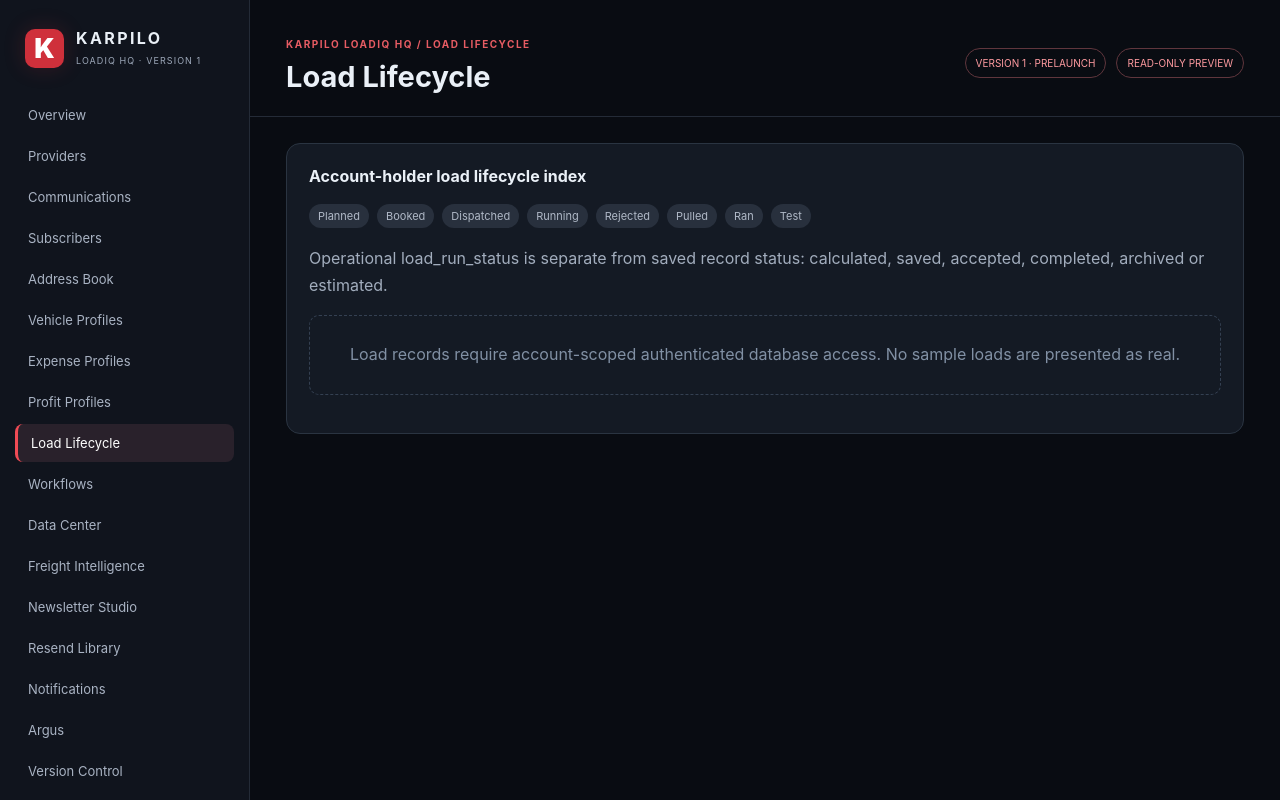
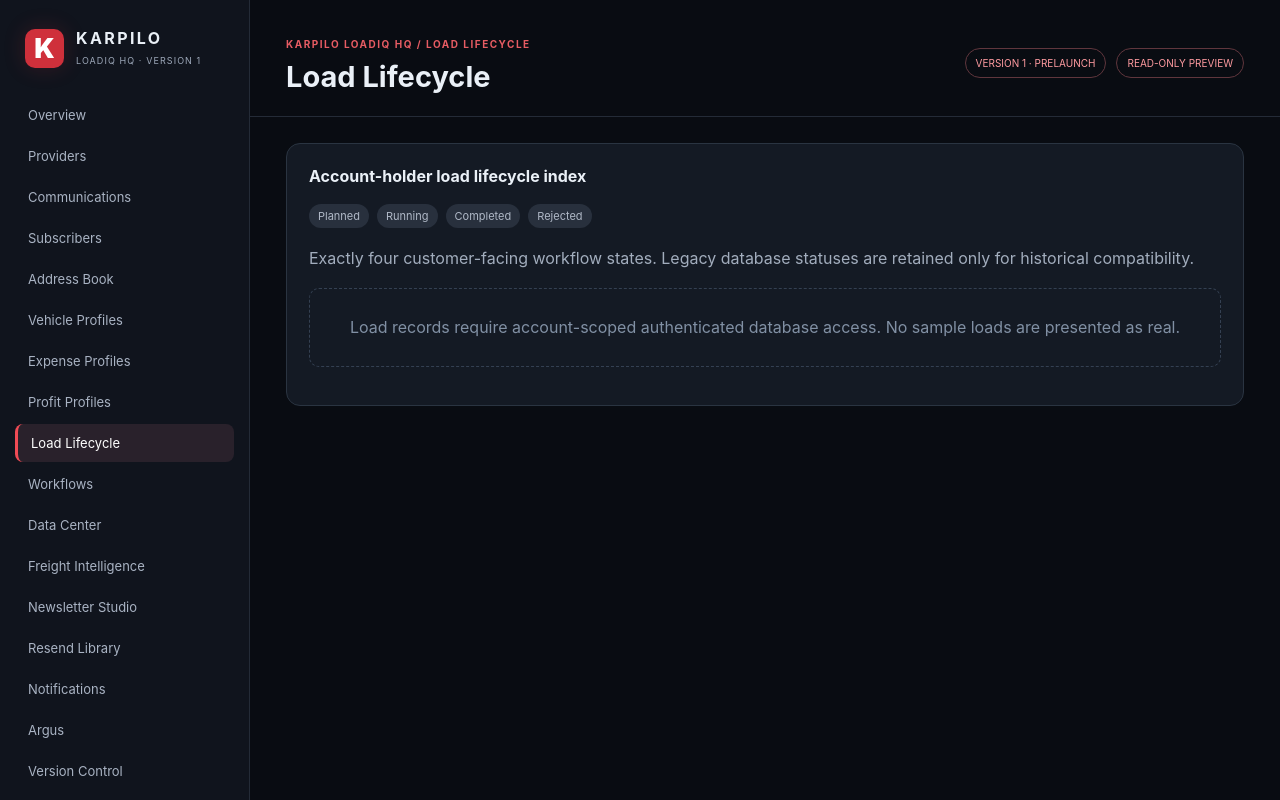
Before and after one commit to Josh3887/karpilo-loadiq-app, a Next.js app in the folder hq-web/: page /preview in a window 1280 px wide. Both pictures are taken after a click on the button "Load Lifecycle". Shown: the top 800 px of the page. Built offline with nearby package versions, Linux system fonts and the light colour scheme.

Commit message:
Align HQ load lifecycle with four customer-facing statuses

```diff
--- a/hq-web/app/preview/page.jsx
+++ b/hq-web/app/preview/page.jsx
@@ -21,7 +21,7 @@ return <div className="shell"><aside className="sidebar"><div className="brand">
 {tab==='Expense Profiles'&&panel('Account-holder expense and overhead index',<><p className="muted">Account ID · overhead category · flat/CPM/percent · billing frequency · payer responsibility · effective period · active status.</p>{empty('Protected expense records are not available in preview.')}</>)}
 
 {tab==='Profit Profiles'&&panel('Account-holder profit profiles',<><p className="muted">Income targets · minimum true RPM · margin · break-even · projected profit · actual profit · profit per mile · profile history.</p>{empty('No customer profitability records are exposed in preview.')}</>)}
-{tab==='Load Lifecycle'&&panel('Account-holder load lifecycle index',<><div className="chips">{['Planned','Booked','Dispatched','Running','Rejected','Pulled','Ran','Test'].map(s=><span className="state" key={s}>{s}</span>)}</div><p className="muted">Operational load_run_status is separate from saved record status: calculated, saved, accepted, completed, archived or estimated.</p>{empty('Load records require account-scoped authenticated database access. No sample loads are presented as real.')}</>)}
+{tab==='Load Lifecycle'&&panel('Account-holder load lifecycle index',<><div className="chips">{['Planned','Running','Completed','Rejected'].map(s=><span className="state" key={s}>{s}</span>)}</div><p className="muted">Exactly four customer-facing workflow states. Legacy database statuses are retained only for historical compatibility.</p>{empty('Load records require account-scoped authenticated database access. No sample loads are presented as real.')}</>)}
 {tab==='Workflows'&&panel('Lifecycle workflow command',<div className="providergrid">{['Enrollment','Verification','Activation','Billing and trial','Refunds and disputes','Support','Privacy and deletion','Deployment and rollback'].map(x=><div className="provider" key={x}><strong>{x}</strong><span className="state unconfigured">integration pending</span></div>)}</div>)}
 {tab==='Notifications'&&panel('System notification center',<><p>Events → severity → correlation → acknowledgement → Resend → resolution.</p>{empty('Live notifications require founder authentication and event ingestion.')}</>)}
 {tab==='Argus'&&panel('Argus entry and exit',empty('Argus remains separate. Authenticated session handoff and scoped access must be verified before activation.'))}
```
